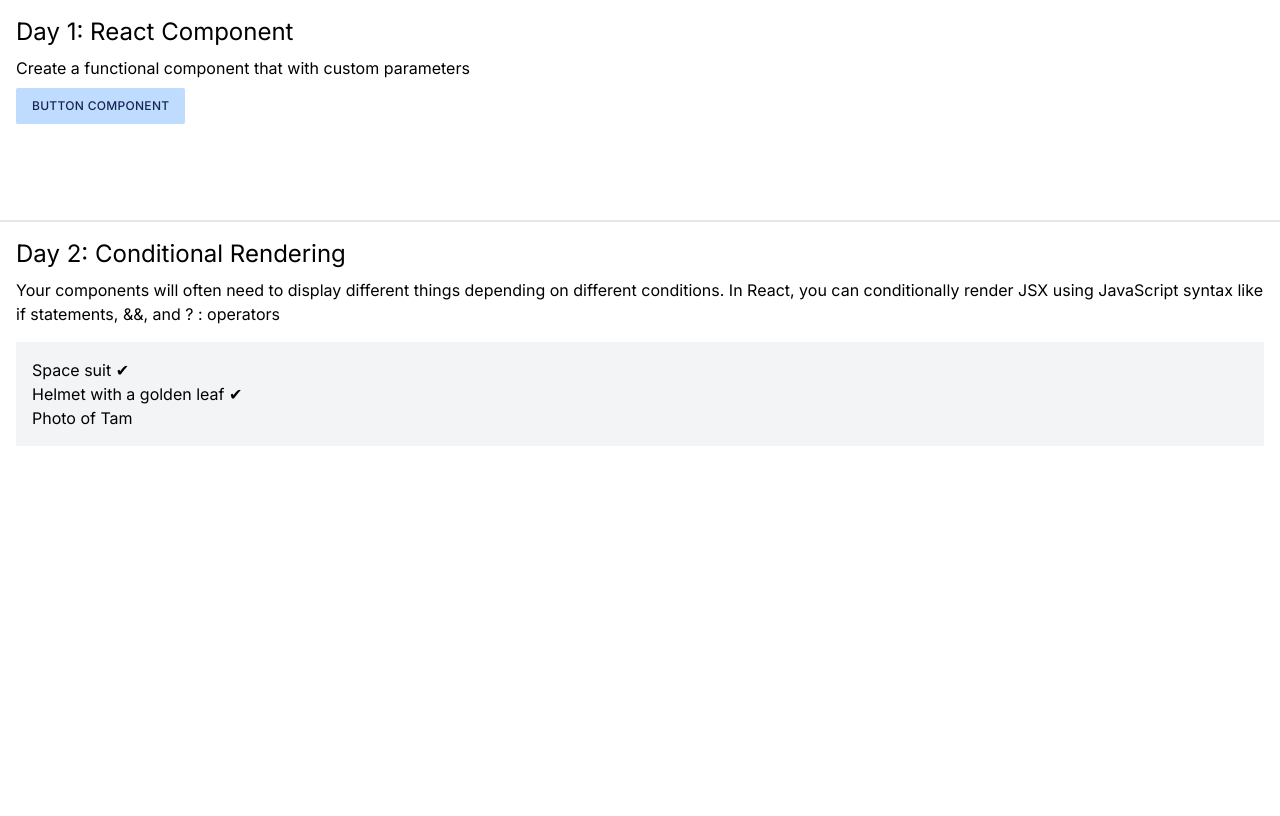
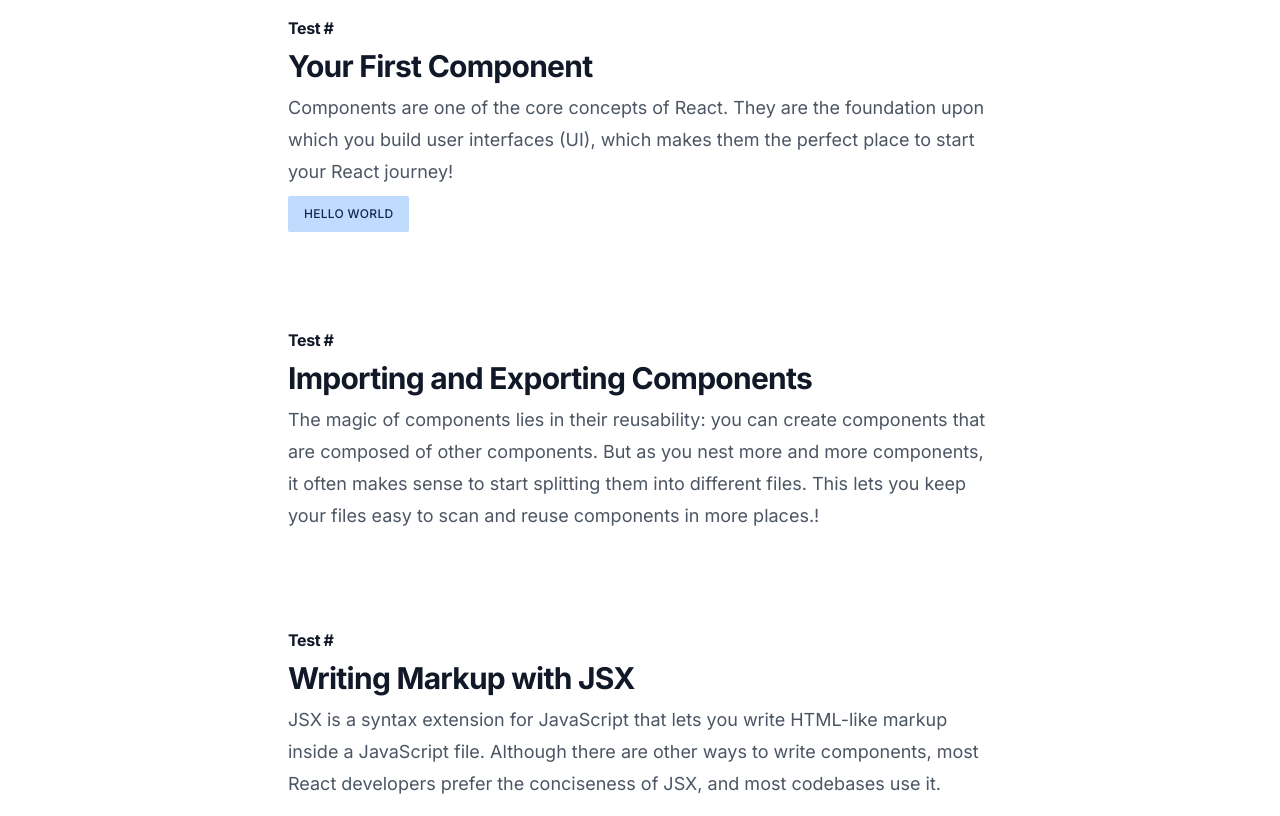
Before and after one commit to Justin-Bento/react-learning, a Next.js app: page / in a window 1280 px wide. Built offline with nearby package versions, Linux system fonts and the light colour scheme.

Commit message:
repplaced section with component

```diff
--- a/app/page.tsx
+++ b/app/page.tsx
@@ -1,54 +1,18 @@
-import React from 'react'
-import MyButton from './components/MyButton'
+import Challange from "./components/Challange";
+import MyButton from "./components/MyButton";
 
-export default function page() {
+export default function Page() {
   return (
     <>
-      <main className="space-y-20 divide-y-2">
-        <Day01 />
-        <Day02 />
+      <main className="space-y-16">
+        <Challange Headline="Your First Component" Supporting="Components are one of the core concepts of React. They are the foundation upon which you build user interfaces (UI), which makes them the perfect place to start your React journey!">
+          <MyButton variant="primary">Hello World</MyButton>
+        </Challange>
+        <Challange Headline="Importing and Exporting Components" Supporting="The magic of components lies in their reusability: you can create components that are composed of other components. But as you nest more and more components, it often makes sense to start splitting them into different files. This lets you keep your files easy to scan and reuse components in more places.!">
+        </Challange>
+        <Challange Headline="Writing Markup with JSX" Supporting="JSX is a syntax extension for JavaScript that lets you write HTML-like markup inside a JavaScript file. Although there are other ways to write components, most React developers prefer the conciseness of JSX, and most codebases use it.">
+        </Challange>
       </main>
     </>
   )
 }
-
-function Day01() {
-  return (
-    <section className='p-4 space-y-2' aria-label='day-02--react-component'>
-      <h1 className="text-2xl">Day 1: React Component</h1>
-      <p className="text-base">Create a functional component that with custom parameters</p>
-      <MyButton>Button Component</MyButton>
-    </section>
-  )
-}
-function Day02() {
-  const Item = ({ name, isPacked }: any) => {
-    if (isPacked) {
-      return <li className="item">{name} ✔</li>;
-    }
-    return <li className="item">{name}</li>;
-  }
-  return (
-    <section className="p-4 space-y-4" aria-label='day-02--conditional-rendering'>
-      <div className="space-y-2">
-        <h1 className="text-2xl">Day 2: Conditional Rendering</h1>
-        <p className="text-base">Your components will often need to display different things depending on different conditions. In React, you can conditionally render JSX using JavaScript syntax like if statements, &&, and ? : operators</p>
-      </div>
-      <ul className="p-4 bg-gray-100">
-        <Item
-          isPacked={true}
-          name="Space suit"
-        />
-        <Item
-          isPacked={true}
-          name="Helmet with a golden leaf"
-        />
-        <Item
-          isPacked={false}
-          name="Photo of Tam"
-        />
-
-      </ul>
-    </section>
-  )
-}
```
